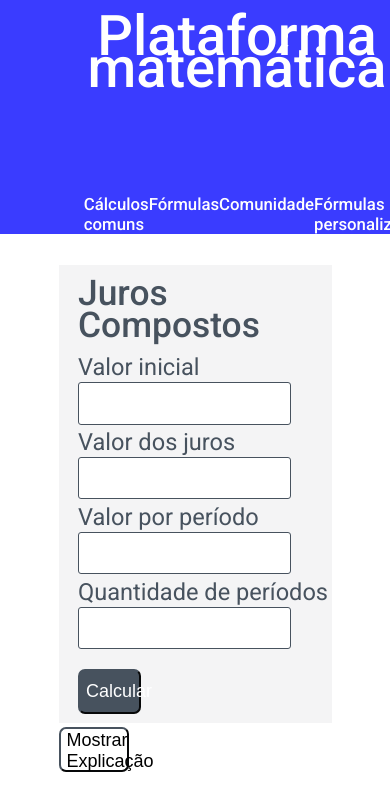
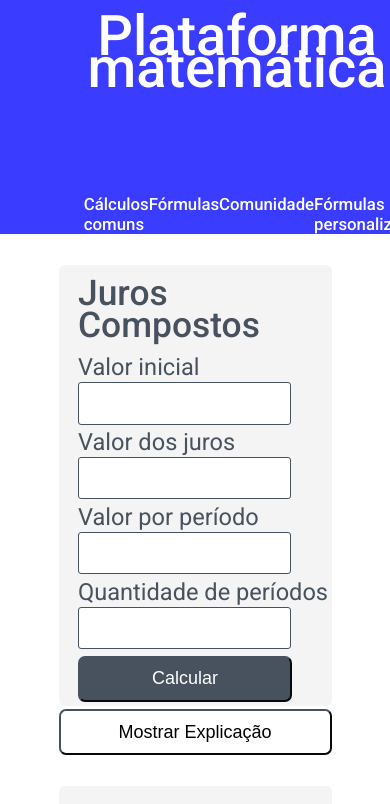
Before and after one commit to gustavoJunkes/math-platform, an Angular app: page /matematica/juros in a window 390 px wide. Shown: the top 804 px of the page. Built offline with nearby package versions, Linux system fonts and the light colour scheme.

Commit message:
Fixing layout bugs in buttons

```diff
--- a/src/app/features/math/compound-interest/compound-interest.component.css
+++ b/src/app/features/math/compound-interest/compound-interest.component.css
@@ -9,6 +9,7 @@
     box-sizing: border-box;
     padding-bottom: 1%;
     font-size: 3ch;
+    border-radius: 6px;
 }
 
 div.card-title > h1 {
@@ -56,8 +57,6 @@ div.card-title > h1 {
 .input-container input {
     width: 50%;
 }
-}
-
 
 .calculate-button {
     margin: 2%;
@@ -71,6 +70,31 @@ div.card-title > h1 {
     border-color: #47525E;
     font-size: large;
 }
+
+}
+@media (max-width: 1000px){
+form button {
+    width: 85%;
+    height: 1.2cm;
+    background-color: #47525E;
+    color: white;
+    border-radius: 7px;
+    border-color: #47525E;
+    font-size: large;
+}
+
+#div-explanation-button button{
+    margin-left: 15%;
+    margin-top: 1%;
+    background-color: white;
+    border-radius: 7px;
+    font-size: large;
+    width: 70%;
+    height: 1.2cm;
+    border-color: #47525E;
+}
+}
+
 
 .explanation-card {
     background-color: white;
@@ -86,7 +110,7 @@ div.card-title > h1 {
 
 .explanation-card h2 {
     font-size: 1.2em;
-    margin-bottom: 2%;
+    margin-bottom: 3%;
 }
 
 
--- a/src/app/features/math/compound-interest/compound-interest.component.html
+++ b/src/app/features/math/compound-interest/compound-interest.component.html
@@ -31,7 +31,7 @@
             </div>
         </div>
 
-        <button class="calculate-button" (click)="calculate()">Calcular</button>
+        <button class="calculate-button little-button" (click)="calculate()">Calcular</button>
     </form>
 
 </div>
@@ -42,7 +42,7 @@
    <p>Total de juros: {{interestCalculationResult}}</p>
 </div>
 
-
+<div id="div-explanation-button">
     <div class="explanation-card" *ngIf="showExplanation" >
         <h2>Como funciona o cálculo de juros compostos</h2>
         <p> O cálculo de juros compostos consiste em somar o montante inicial com o valor dos juros e aplicação definidos para cada período,
@@ -54,7 +54,7 @@
         </p>
     </div>
     <button (click)="changeShowExplanation()"  class="show-explanation-button">Mostrar Explicação</button>
-
+</div>
 
 <div class="calculation-card">
     <div class="card-title">
```
Lines whose indentation alone changed are shown as unchanged.
